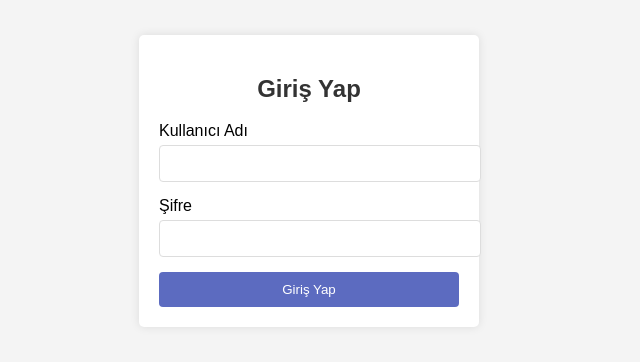
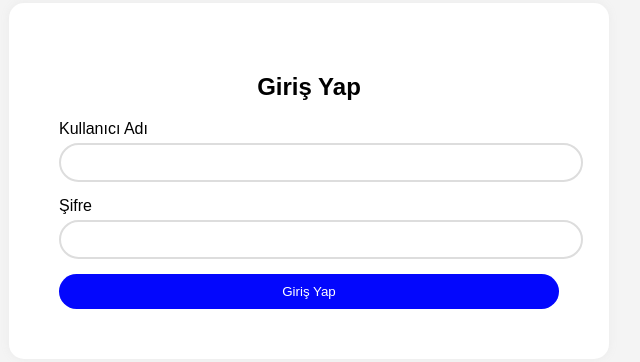
Before and after one commit to sk1tliv/singin, a plain HTML site: page index.html in a window 1280 px wide. Shown: the part 219-581 px from the top of the page, without its empty margins (331-971 px from the left). Drawn offline with Linux system fonts and the light colour scheme.

Commit message:
style.css

```diff
--- a/style.css
+++ b/style.css
@@ -10,15 +10,15 @@ body {
 
 .login-container {
     background-color: white;
-    padding: 20px;
-    border-radius: 5px;
-    box-shadow: 0 0 10px rgba(0, 0, 0, 0.1);
-    width: 300px;
+    padding: 50px;
+    border-radius: 15px;
+    box-shadow: 0 0 10px rgba(155, 155, 155, 0.1);
+    width: 500px;
 }
 
 h2 {
     text-align: center;
-    color: #333;
+    color: #000000;
 }
 
 .input-group {
@@ -33,20 +33,20 @@ h2 {
 .input-group input {
     width: 100%;
     padding: 10px;
-    border: 1px solid #ddd;
-    border-radius: 4px;
+    border: 2px solid #ddd;
+    border-radius: 20px;
 }
 
 button {
     width: 100%;
     padding: 10px;
-    background-color: #5c6bc0;
+    background-color: #0307fd;
     color: white;
     border: none;
-    border-radius: 4px;
+    border-radius: 20px;
     cursor: pointer;
 }
 
 button:hover {
-    background-color: #3f51b5;
+    background-color: #0307fd;
 }
```
